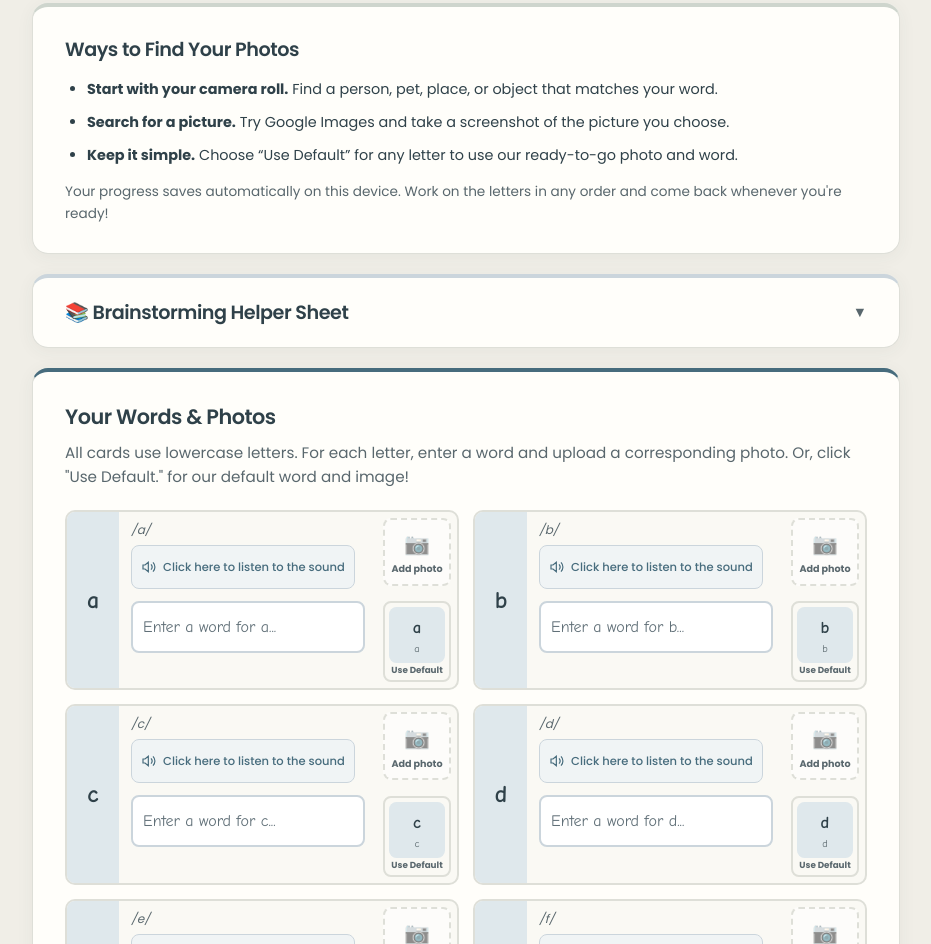
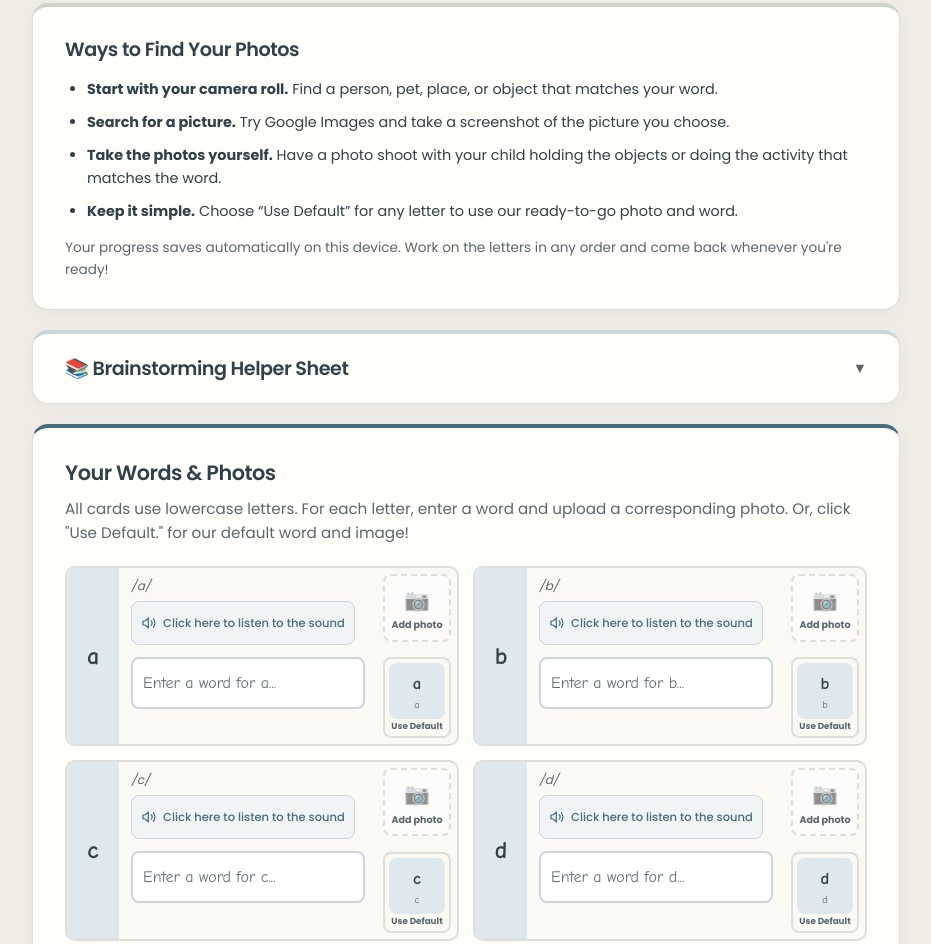
Before and after one commit to jdbusfield/life-letters-validator, a website: page public/index.html in a window 1280 px wide. Shown: the part 998-1942 px from the top of the page, without its empty margins (174-1105 px from the left). Drawn offline with Linux system fonts and the light colour scheme; no server answers.

Commit message:
Suggest taking photos with your child in the survey photo tips

```diff
--- a/public/index.html
+++ b/public/index.html
@@ -72,6 +72,7 @@
       <ul>
         <li><strong>Start with your camera roll.</strong> Find a person, pet, place, or object that matches your word.</li>
         <li><strong>Search for a picture.</strong> Try Google Images and take a screenshot of the picture you choose.</li>
+        <li><strong>Take the photos yourself.</strong> Have a photo shoot with your child holding the objects or doing the activity that matches the word.</li>
         <li><strong>Keep it simple.</strong> Choose “Use Default” for any letter to use our ready-to-go photo and word.</li>
       </ul>
       <p class="photo-help-note">Your progress saves automatically on this device. Work on the letters in any order and come back whenever you're ready!</p>
```
